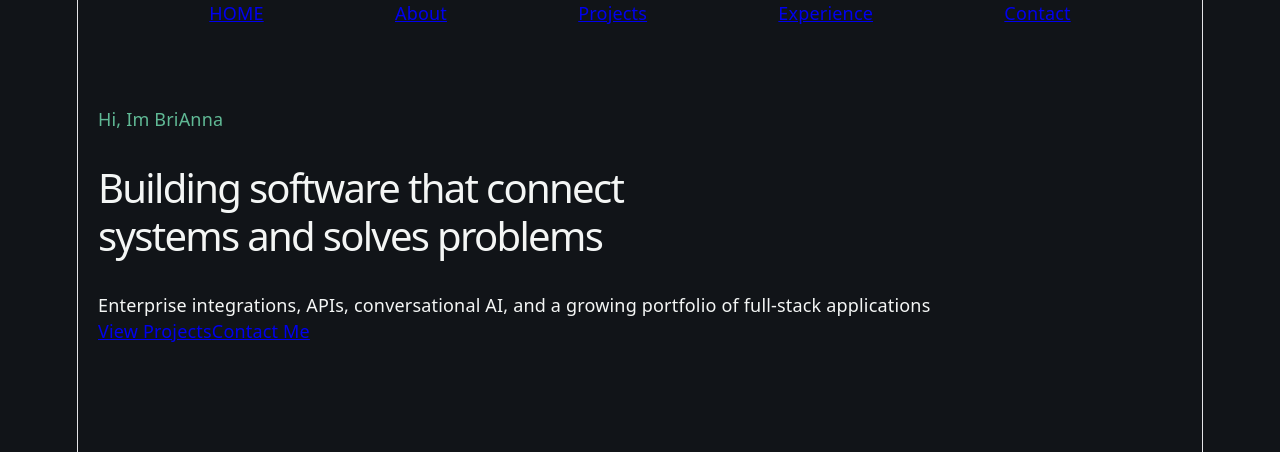
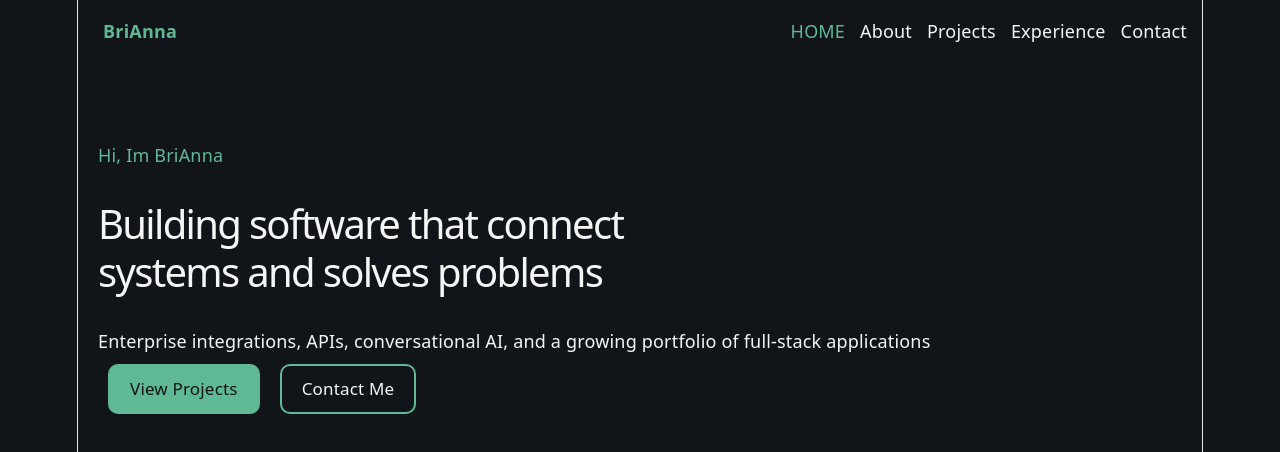
Before and after one commit to briannajordan30/developer-portfolio, a React (Vite) app: page / in a window 1280 px wide. Shown: the top 452 px of the page. Built offline with nearby package versions, Linux system fonts and the light colour scheme.

Commit message:
style navbar layout and add button hover effects

```diff
--- a/src/components/Hero.css
+++ b/src/components/Hero.css
@@ -12,3 +12,31 @@
     max-width: 650px;
     line-height: 1.2;
 }
+.btn{
+    display: inline-block;
+    padding: 10px 20px;
+    border-radius: 10px;
+    font-size: 17px;
+    text-decoration: none;
+    border: 2px solid var(--accent);
+    margin: 10px;
+    transition: background-color 0.3 ease-in-out,
+    border-color 0.3 ease-in-out,
+    color 0.3 ease-in-out;
+}
+.btn-primary{
+    background-color: var(--accent);
+    color: var(--bg-primary);
+}
+.btn-secondary{
+    color: var(--text-primary);
+}
+.btn-primary:hover{
+    background-color: #2F7659;
+    border-color: #2F7659;
+    color: var(--text-primary);
+}
+.btn-secondary:hover{
+    background-color: #1D3B32;
+    border-color: #1D3B32;
+}
--- a/src/components/Hero.jsx
+++ b/src/components/Hero.jsx
@@ -9,8 +9,8 @@ function Hero() {
         Enterprise integrations, APIs, conversational AI, and a growing
         portfolio of full-stack applications
       </p>
-      <a href="#projects">View Projects</a>
-      <a href="#contact">Contact Me</a>
+      <a href="#projects" className="btn btn-primary">View Projects</a>
+      <a href="#contact" className="btn btn-secondary">Contact Me</a>
     </section>
   );
 }
--- a/src/components/Navbar.css
+++ b/src/components/Navbar.css
@@ -1,5 +1,26 @@
-.navbar{
-    display: flex;
-    justify-content: space-evenly;
-    color: #60B995;
+a{
+    text-decoration: none;
+    color: inherit;
 }
+.navbar {
+  display: flex;
+  color: var(--text-primary);
+  justify-content: space-between;
+  align-items: center;
+  font-weight: 450;
+  margin: 0 15px;
+}
+.myNameNav {
+  font-weight: bold;
+  padding: 5px 10px;
+  color: var(--accent);
+}
+.navMenu {
+  display: flex;
+  align-items: flex-end;
+  list-style: none;
+  gap: 15px;
+}
+.navHome{
+    color: var(--accent);
+}
--- a/src/components/Navbar.jsx
+++ b/src/components/Navbar.jsx
@@ -1,15 +1,28 @@
-import './Navbar.css'
+import "./Navbar.css";
 
-function Navbar(){
-    return(
+function Navbar() {
+  return (
     <nav className="navbar">
+      <p className="myNameNav">BriAnna</p>
+      <ul className="navMenu">
+        <li className="navHome">
           <a href="#home">HOME</a>
+        </li>
+        <li>
           <a href="#about">About</a>
+        </li>
+        <li>
           <a href="#projects">Projects</a>
+        </li>
+        <li>
           <a href="#experience">Experience</a>
+        </li>
+        <li>
           <a href="#contact">Contact</a>
+        </li>
+      </ul>
     </nav>
-    )
+  );
 }
 
-export default Navbar
+export default Navbar;
```
Lines whose indentation alone changed are shown as unchanged.
